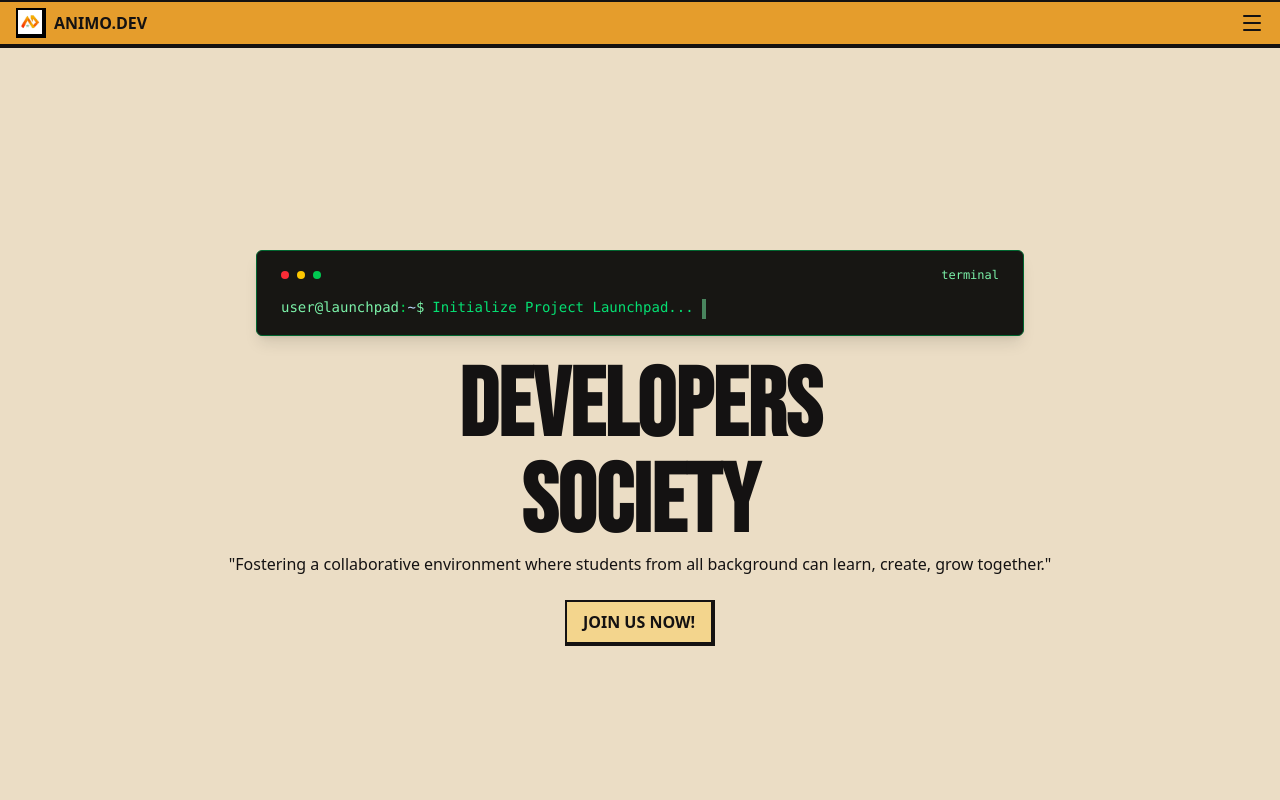
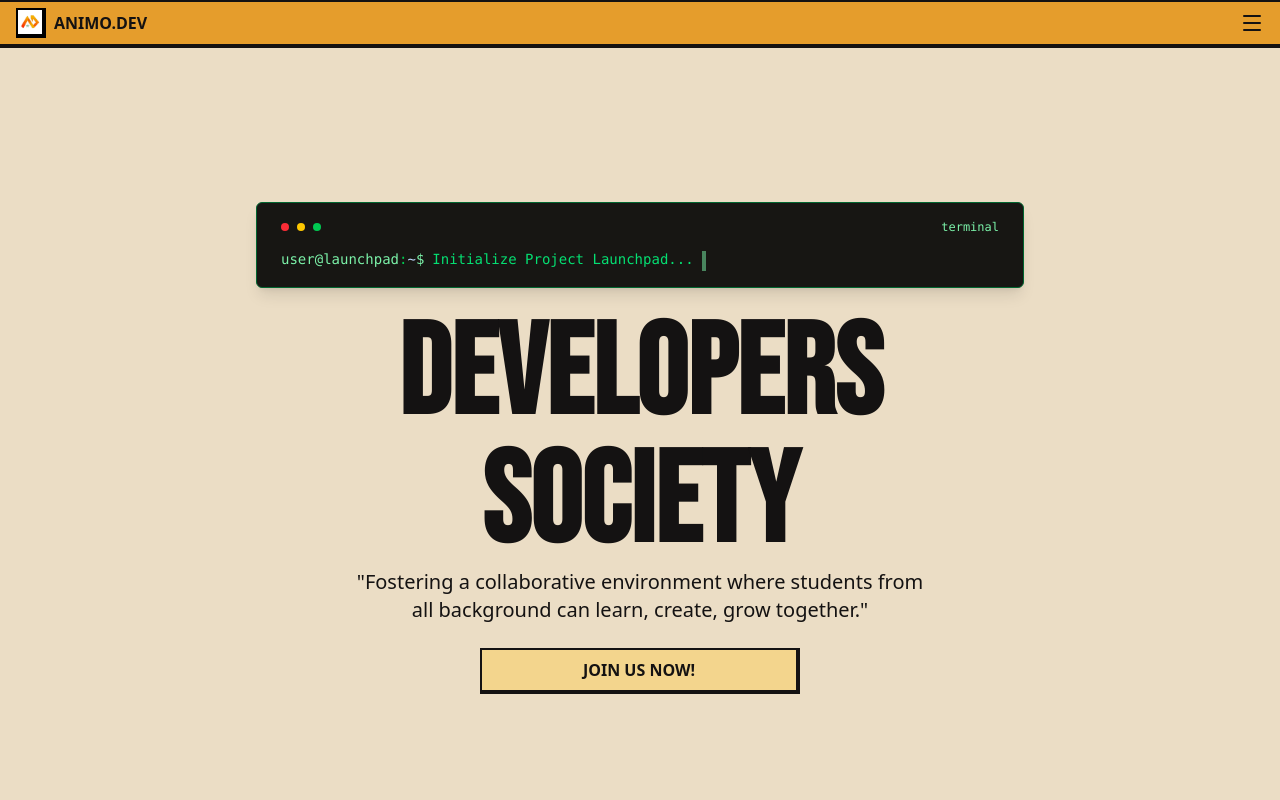
Before and after one commit to dlsl-animodev/project-launchpad, a Next.js app: page / in a window 1280 px wide. Shown: the top 800 px of the page. Built offline with nearby package versions, Linux system fonts and the light colour scheme.

Commit message:
feat(frontend): add hero section responsive design

```diff
--- a/components/hero-section.tsx
+++ b/components/hero-section.tsx
@@ -42,9 +42,9 @@ const HeroSection = () => {
             <section>
                 {/* // animate sliding in from bottom to top */}
                 {/* delay the second word slightly  */}
-                <h1 className="relative">
+                <h1 className="relative text-8xl md:text-9xl">
                     <motion.div
-                        className="text-8xl font-extrabold font-bebas "
+                        className="font-extrabold font-bebas "
                         initial={{ y: 60, opacity: 0 }}
                         animate={{ y: 0, opacity: 1 }}
                         transition={{
@@ -55,7 +55,7 @@ const HeroSection = () => {
                         DEVELOPERS
                     </motion.div>
                     <motion.div
-                        className="text-8xl font-extrabold font-bebas"
+                        className="font-extrabold font-bebas"
                         initial={{ y: 30, opacity: 0 }}
                         animate={{ y: 0, opacity: 1 }}
                         transition={{ duration: 0.6, delay: 0.1 }}
@@ -68,6 +68,7 @@ const HeroSection = () => {
                     initial={{ y: 20, opacity: 0 }}
                     animate={{ y: 0, opacity: 1 }}
                     transition={{ duration: 0.5, delay: 0.4 }}
+                    className="max-w-xl mx-auto text-lg md:text-xl text-center"
                 >
                     &quot;Fostering a collaborative environment where students
                     from all background can learn, create, grow together.&quot;
@@ -79,13 +80,10 @@ const HeroSection = () => {
                 initial={{ y: 20, opacity: 0 }}
                 animate={{ y: 0, opacity: 1 }}
                 transition={{ duration: 0.5, delay: 0.6 }}
+                className="w-full max-w-xs mx-auto"
             >
-                <Button>JOIN US NOW!</Button>
+                <Button className="w-full">JOIN US NOW!</Button>
             </motion.div>
-
-            {/* VIDEO  */}
-            {/* // this video will have that animation of a window popping up  */}
-
         </div>
     );
 };
```
